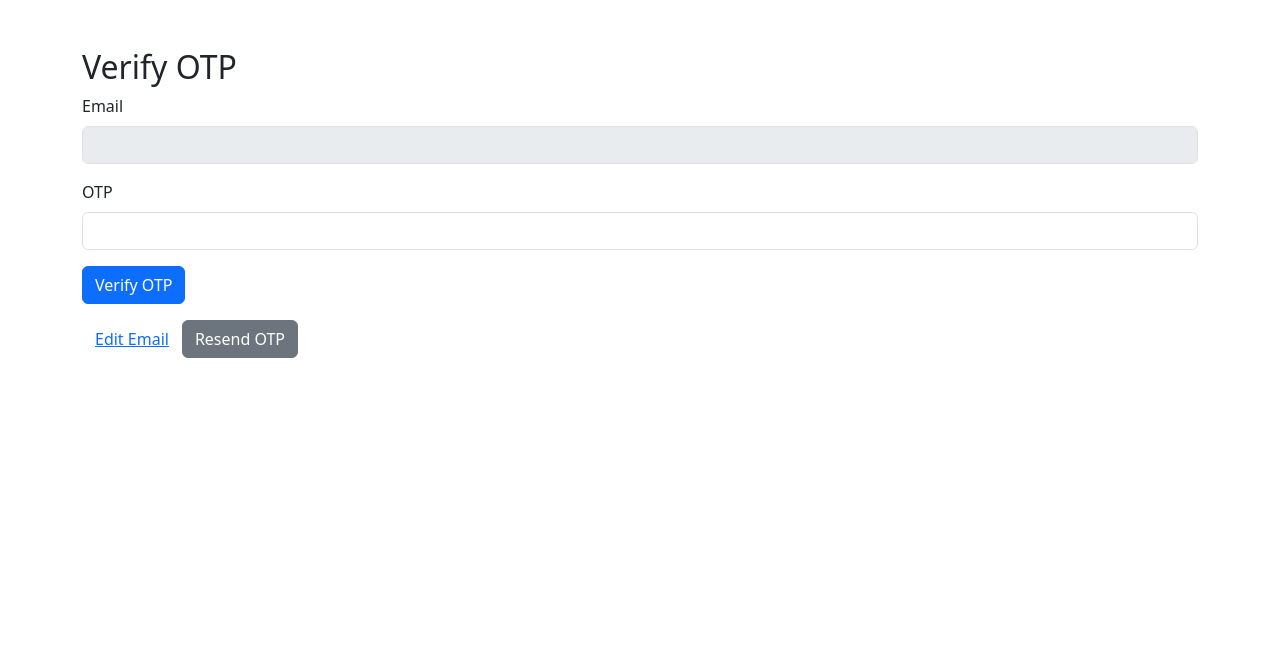
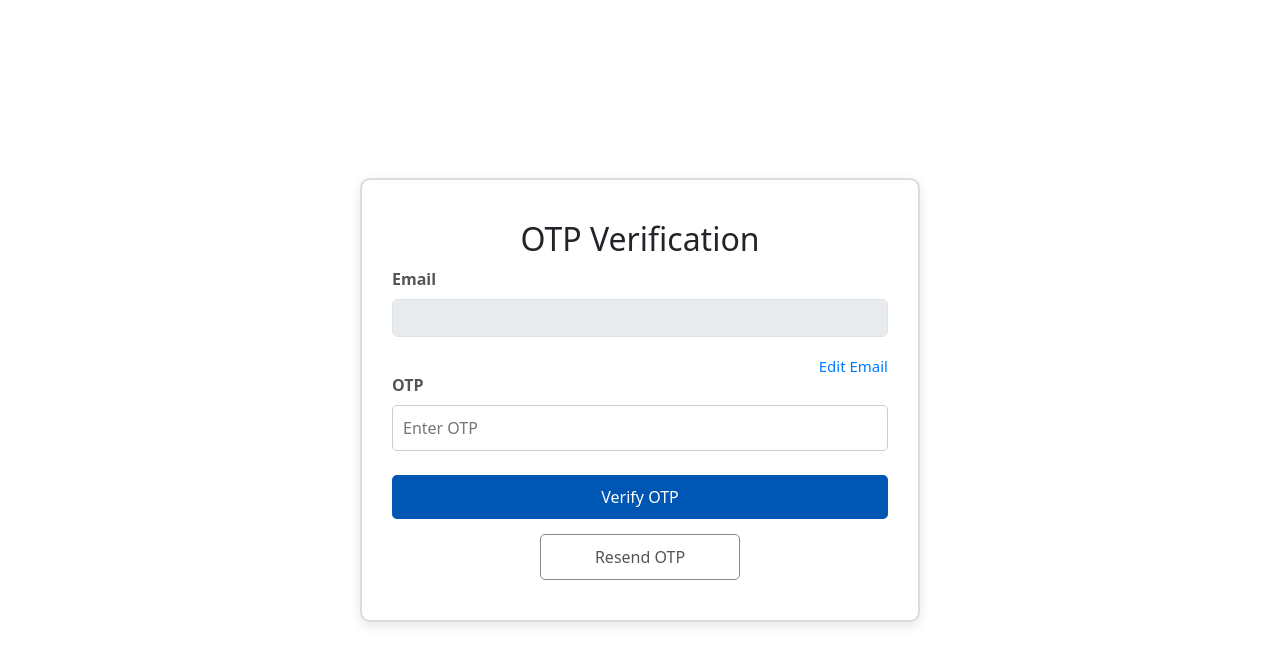
Before and after one commit to musheer243/bewbew-frontend, a React (Create React App) app: page /verify-otp in a window 1280 px wide. Shown: the top 664 px of the page. Built offline with nearby package versions, Linux system fonts and the light colour scheme.

Commit message:
verify otp final done

```diff
--- a/src/components/auth/VerifyOtp.js
+++ b/src/components/auth/VerifyOtp.js
@@ -1,7 +1,7 @@
 import React, { useState, useEffect } from 'react';
-import { useLocation, useNavigate } from 'react-router-dom'; // Import useNavigate to handle redirection
+import { useLocation, useNavigate, Link } from 'react-router-dom'; // Import useNavigate to handle redirection
 import { API_BASE_URL } from "../../config";
-
+import "../../styles/dOtpVerification.css";
 function VerifyOtp() {
   const location = useLocation(); // Access the location object
   const navigate = useNavigate(); // Initialize navigate
@@ -73,68 +73,86 @@ function VerifyOtp() {
   };
 
   return (
-    <div className="container mt-5">
-      <h2>Verify OTP</h2>
+    <div className="page-container">
+      <div className="container1">
+
         {!isEditingEmail ? (
           <>
             <form onSubmit={handleVerifyOtp}>
-            <div className="mb-3">
+            <h2 id='otpVerification'>OTP Verification</h2>
+                       <div className="mb-3 email-wrapper">
                            <label className="form-label">Email</label>
                            <input type="email" className="form-control" value={email} disabled />
+                           <Link className="edit-email" onClick={() => setIsEditingEmail(true)}>
+                               Edit Email
+                           </Link>
                        </div>
+
                <div className="mb-3">
-              <label className="form-label">OTP</label>
+                 <label htmlFor="otp" className="form-label">
+                  OTP
+                 </label>
                  <input
                   type="text"
-                className="form-control"
+                  id="otp"
+                  className="otpInput"
+                  placeholder="Enter OTP"
                   value={otp}
                   onChange={(e) => setOtp(e.target.value)}
                   required
                  />
                </div>
-            <button type="submit" className="btn btn-primary">
+
+                <div className="button-containerOTP">
+
+                     <button type="submit" className="verify-button">
                           Verify OTP
                      </button>
-          </form>
-          <div className="mt-3">
                      <button
-              className="btn btn-link"
-              onClick={() => setIsEditingEmail(true)}
-            >
-              Edit Email
-            </button>
-            <button
-              className="btn btn-secondary"
+                      type="button"
+                      className="resendOtp"
                       onClick={handleResendOtp}
                       disabled={resendTimer > 0}
                      >
                       {resendTimer > 0 ? `Resend OTP in ${resendTimer}s` : 'Resend OTP'}
                    </button>
+
                 </div>
+             </form>
            </>
         ) : (
           <form onSubmit={handleEditEmail}>
+            <h2>Edit Email</h2>
             <div className="mb-3">
-            <label className="form-label">New Email</label>
+
+              <label htmlFor="new-email" className="form-label">
+                New Email
+              </label>
               <input
                 type="email"
+                id="new-email"
                 className="form-control"
+                placeholder="Enter new email"
                 value={newEmail}
                 onChange={(e) => setNewEmail(e.target.value)}
                 required
               />
             </div>
-          <button type="submit" className="btn btn-primary">
+            <div className="button-containerOTP">
+              <button type="submit" className="verify-button">
                 Update Email
               </button>
               <button
-            className="btn btn-link mt-3"
+                type="button"
+                className="cancel-button"
                 onClick={() => setIsEditingEmail(false)}
               >
                 Cancel
               </button>
+            </div>
           </form>
         )}
+      </div>
     </div>
   );
 }
--- /dev/null
+++ b/src/styles/dOtpVerification.css
@@ -0,0 +1,169 @@
+.page-container {
+  display: flex; /* Flexbox for layout */
+  justify-content: center; /* Center horizontally */
+  align-items: center; /* Center vertically */
+  height: 100vh; /* Full height of viewport */
+  max-width: 700px; /* Full width of viewport */
+  background-color: #ffffff; /* Light background */
+  margin: auto;
+  padding: 0;
+  box-sizing: border-box;
+}
+
+/* The child container (form content) */
+.container1 {
+  width: 80%;
+  height: auto;
+  padding: 40px 30px; /* Compact padding */
+  background-color: #ffffff;
+  border-radius: 10px;
+  border: 2px solid rgba(0, 0, 0, 0.138);
+  box-shadow: 0 4px 12px rgba(0, 0, 0, 0.1);
+  text-align: center; /* Center-align text and elements */
+}
+
+/* Header */
+#otpVerifi h2 {
+  font-size: 22px;
+  font-weight: bold;
+  color: #333;
+  margin-bottom: 75px; /* Reduced margin */
+}
+
+/* Form label */
+.form-label {
+  display: block;
+  font-weight: 600;
+  color: #555;
+  margin-bottom: 27px;
+  text-align: left; /* Left-align labels */
+}
+
+/* Form input fields */
+.form-control {
+  padding: 10px;
+  border-radius: 5px;
+  border: 1px solid #ccc;
+  font-size: 16px;
+  width: 100%;
+  box-sizing: border-box;
+  margin-bottom: 20px; /* Add spacing between inputs */
+  transition: border-color 0.3s ease;
+}
+
+.form-control:focus {
+  border-color: #0056b3;
+  outline: none;
+}
+
+/* Parent wrapper for email and edit button */
+.email-wrapper {
+  display: flex; /* Use flexbox */
+  flex-direction: column; /* Stack items vertically */
+  align-items: flex-start; /* Align items to the left by default */
+  position: relative; /* Enable absolute positioning for the edit button */
+}
+
+/* Edit Email Button */
+.edit-email {
+  position: absolute; /* Position the button absolutely */
+  right: 0; /* Align it to the right of the container */
+  top: 100%; /* Position it below the email field */
+  margin-top: -2px; /* Add a small gap between email input and button */
+  color: #007bff;
+  text-decoration: none;
+  font-size: 15px;
+  cursor: pointer;
+}
+
+.edit-email:hover {
+  color: #0056b3;
+  text-decoration: underline;
+}
+
+/* Buttons */
+.button-containerOTP {
+  display: flex;
+  flex-direction: column;
+  gap: 15px; /* Space between buttons */
+  width: 100%;
+}
+
+/* Verify OTP Button */
+.verify-button {
+  font-size: 16px;
+  margin-top: 8px;
+  padding: 10px 20px;
+  border-radius: 5px;
+  border: none;
+  background-color: #0056b3;
+  color: white;
+  width: 100%; /* Full width */
+  cursor: pointer;
+  transition: background-color 0.3s ease, transform 0.2s ease;
+}
+
+.verify-button:hover {
+  background-color: #0066d3;
+  transform: scale(0.98); /* Slight shrink effect */
+}
+
+/* Resend OTP Button */
+.resendOtp {
+  font-size: 16px;
+  padding: 10px;
+  border-radius: 5px;
+  border: 1px solid #888;
+  background-color: #ffffff;
+  color: #555;
+  cursor: pointer;
+  width: 50%; /* Adjust width */
+  max-width: 200px; /* Prevent it from becoming too wide */
+  transition: background-color 0.3s ease, color 0.3s ease;
+margin: auto;
+}
+
+.resendOtp:hover {
+  background-color: #ececec;
+  color: #333;
+}
+
+.resendOtp:disabled {
+  background-color: #e0e0e0;
+  color: #aaa;
+  cursor: not-allowed;
+}
+
+/* OTP Input Styling */
+.otpInput {
+  padding: 10px;
+  border-radius: 5px;
+  border: 1px solid #ccc;
+  font-size: 16px;
+  width: 100%; /* Full width */
+  box-sizing: border-box;
+  transition: border-color 0.3s ease;
+}
+
+.otpInput:focus {
+  border-color: #0056b3;
+  outline: none;
+}
+
+/* Cancel Button */
+.cancel-button {
+  font-size: 16px;
+  padding: 10px 20px;
+  border-radius: 5px;
+  border: 1px solid #0056b3;
+  background-color: #ffffff;
+  color: #0056b3;
+  width: 35%; /* Adjust width */
+  cursor: pointer;
+  transition: background-color 0.3s ease, transform 0.2s ease;
+}
+
+.cancel-button:hover {
+  background-color: #0056b3;
+  color: #ffffff;
+}
```
Lines whose indentation alone changed are shown as unchanged.
